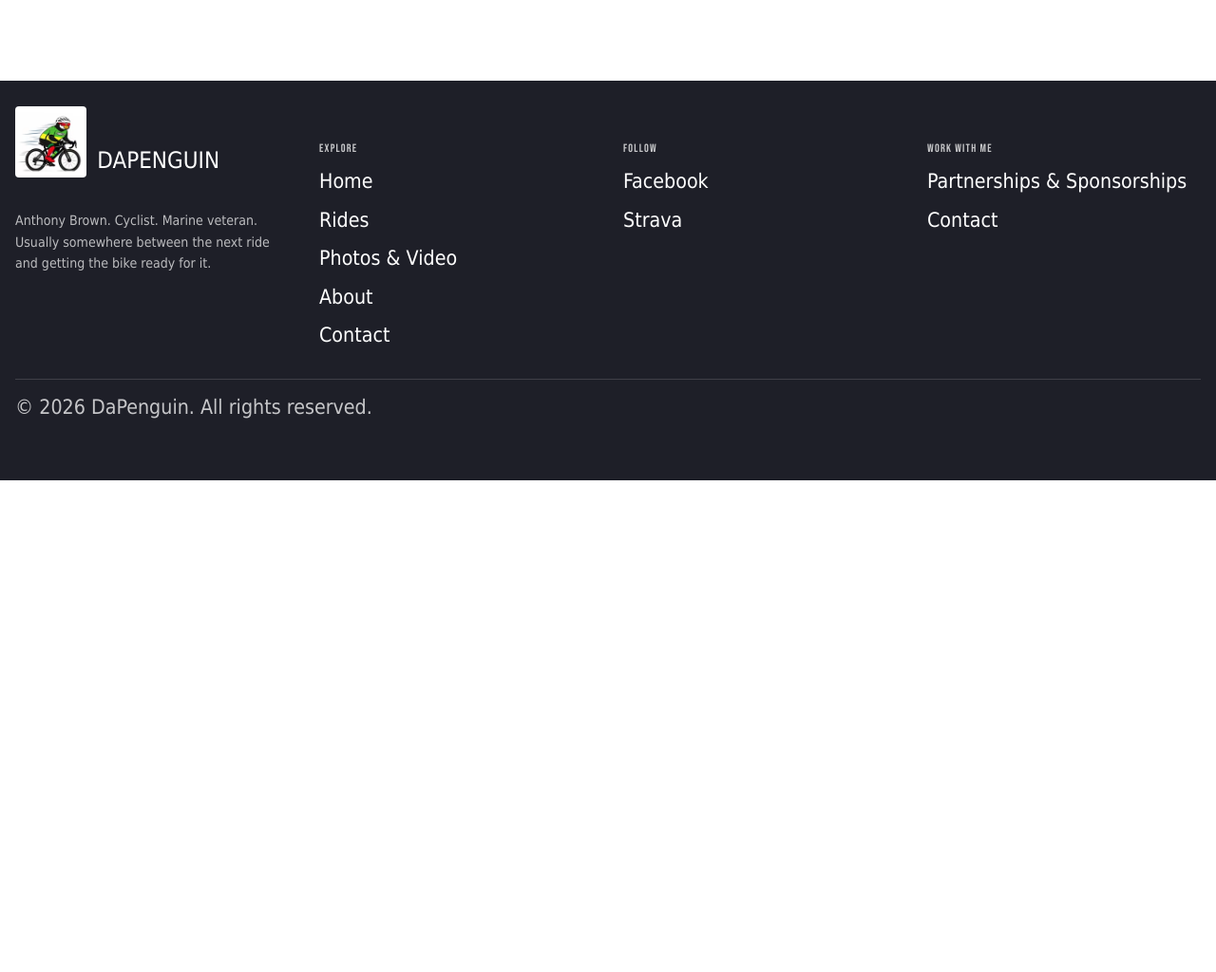
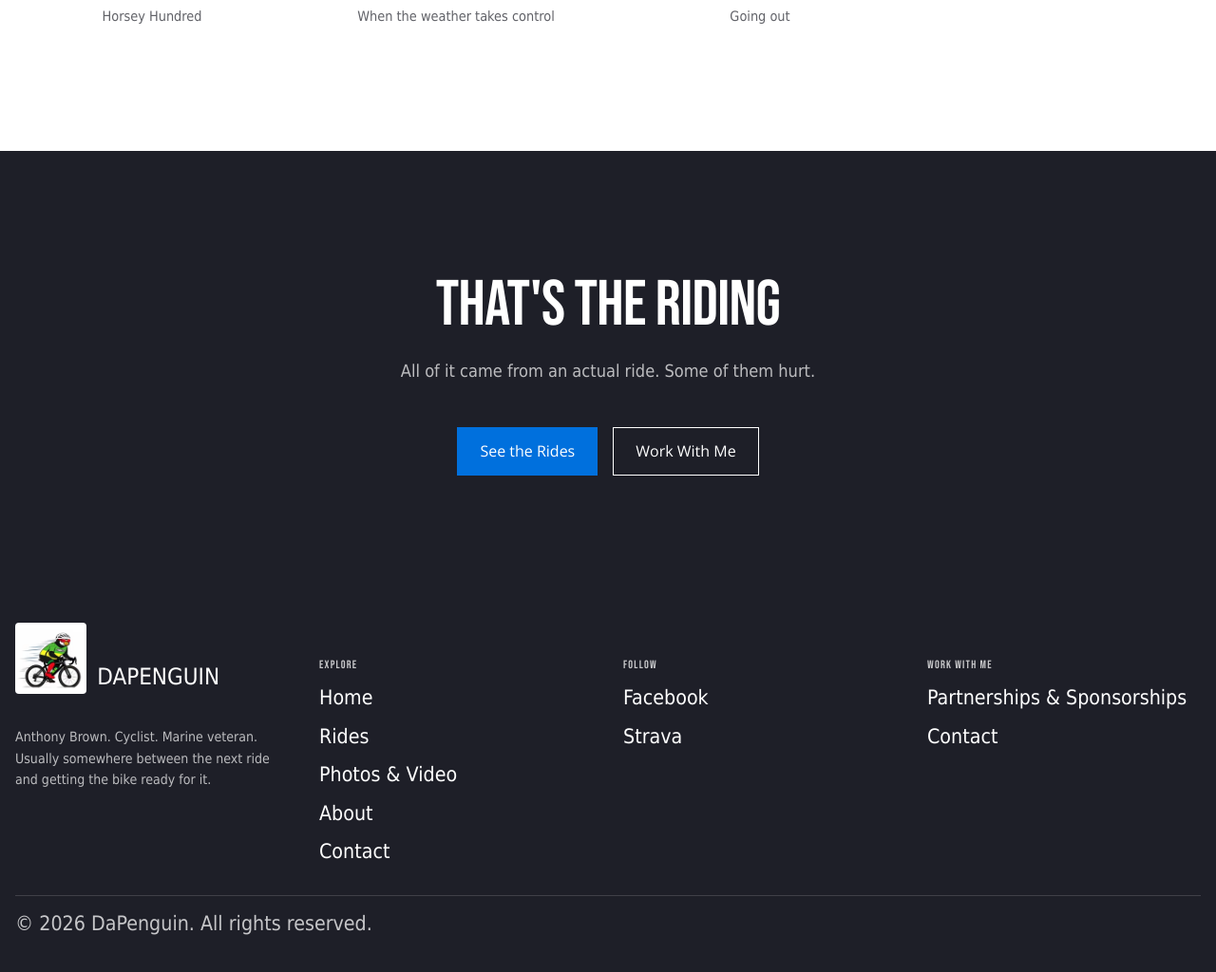
Before and after one commit to DaPenguin-Cycling/keep-riding, a Jekyll site: the page built from portfolio.html, in a window 1280 px wide and 1400 px high, scrolled down 6362 px, cut to the strip 350-1374 px from the top of the window. Shown: the whole strip at 95% size. Built offline with Jekyll 4.4.1, drawn with Linux system fonts in a browser that asks for light colours; before the commit the page ends 7218 px from its top, so only the background shows below that; some of the changed text lies outside the part shown.

Commit message:
Give the other four pages somewhere to go
The home page got a CTA review; the rest had not had one. Measuring every
body link against scroll depth on a phone turned up three pages where there
was effectively nothing to act on.

Photos & Video was the worst by a distance. Fourteen phone screens, and every
link in the body was a <video> download fallback — markup that only surfaces
when playback fails. Somebody who watched all seven clips reached the footer
having never been offered anything. It now has a link out after the events
gallery and a closing section, and the first real call to action moved from
screen 13.4 to screen 1.8.

The gallery itself was half the problem. Eight photographs at full width ran
to about eight screens; two up at 375px they are 156px squares and the page
is 12.2 screens instead of 14.6. A gallery also simply reads better as a grid
than as a stack scrolled one photo at a time. The video grid stays one column
on purpose — those are 9:16 clips meant to be watched, and 156px is too small
for that, so long is the right answer there. Their `sizes` attributes were
corrected to match: they claimed 100vw at phone width and now render at half.

Work With Me is the page that exists to start a conversation and carried a
single link, nearly three screens down. It now asks at the top as well.

About had both its links in the final section, so the first four screens had
nothing. One link now sits where the text has just finished describing the
riding, which is where somebody might want to go and see it.

Also fixed on About: the h1 read "I'm Anthony.DaPenguin came later." in its
text content — invisible on screen, but that run-together string is what a
crawler extracts. Same missing space as the home page h1 had.

Verified on a 375px viewport: every page now offers something within 2.4
screens, and all seven still report zero axe findings.

Co-Authored-By: Claude Opus 5 <noreply@anthropic.com>

```diff
--- a/css/site.css
+++ b/css/site.css
@@ -227,9 +227,19 @@
   }
 }
 
+/* Deliberately NOT collapsing the photo grid to one column on a phone.
+   Eight full-width photographs ran to roughly eight screens, which is a lot
+   of scrolling to reach anything else on the page — and a gallery reads
+   better as a grid of thumbnails than as a stack you scroll through one at a
+   time. Two up at 375px gives ~160px squares, the same size the home page
+   hero now uses.
+
+   The video grid below is the opposite case and stays one column: these are
+   9:16 clips meant to be watched, and 160px wide is too small for that. Long
+   is the right answer there. */
 @media screen and (max-width: 479px) {
   .photo-grid {
-    grid-template-columns: 1fr;
+    grid-template-columns: repeat(2, 1fr);
   }
 }
 
--- a/portfolio.html
+++ b/portfolio.html
@@ -30,29 +30,38 @@ description: Ride photos, event footage, cycling travel, and moments from Anthon
     </div>
     <div class="photo-grid">
       <figure>
-        <div class="image-ratio_1x1"><img width="640" height="640" src="{{ '/images/DSC00152.webp' | relative_url }}" loading="lazy" srcset="{{ '/images/DSC00152-p-500.webp' | relative_url }} 500w, {{ '/images/DSC00152.webp' | relative_url }} 640w" sizes="(max-width: 479px) 100vw, (max-width: 767px) 50vw, 33vw" alt="Anthony Brown at the start line of the Redbud Ride, riders gathered behind him" class="image_cover"></div>
+        <div class="image-ratio_1x1"><img width="640" height="640" src="{{ '/images/DSC00152.webp' | relative_url }}" loading="lazy" srcset="{{ '/images/DSC00152-p-500.webp' | relative_url }} 500w, {{ '/images/DSC00152.webp' | relative_url }} 640w" sizes="(max-width: 767px) 50vw, 33vw" alt="Anthony Brown at the start line of the Redbud Ride, riders gathered behind him" class="image_cover"></div>
       </figure>
       <figure>
-        <div class="image-ratio_1x1"><img width="640" height="480" src="{{ '/images/IMG_0712.webp' | relative_url }}" loading="lazy" srcset="{{ '/images/IMG_0712-p-500.webp' | relative_url }} 500w, {{ '/images/IMG_0712.webp' | relative_url }} 640w" sizes="(max-width: 479px) 100vw, (max-width: 767px) 50vw, 33vw" alt="Anthony Brown riding through the finish arch at the Redbud Ride in London, Kentucky" class="image_cover"></div>
+        <div class="image-ratio_1x1"><img width="640" height="480" src="{{ '/images/IMG_0712.webp' | relative_url }}" loading="lazy" srcset="{{ '/images/IMG_0712-p-500.webp' | relative_url }} 500w, {{ '/images/IMG_0712.webp' | relative_url }} 640w" sizes="(max-width: 767px) 50vw, 33vw" alt="Anthony Brown riding through the finish arch at the Redbud Ride in London, Kentucky" class="image_cover"></div>
       </figure>
       <figure>
-        <div class="image-ratio_1x1"><img width="640" height="480" src="{{ '/images/DSC00145.avif' | relative_url }}" loading="lazy" sizes="(max-width: 479px) 100vw, (max-width: 767px) 50vw, 33vw" alt="Anthony Brown with his Lynskey titanium bike before the start of the Redbud Ride" class="image_cover"></div>
+        <div class="image-ratio_1x1"><img width="640" height="480" src="{{ '/images/DSC00145.avif' | relative_url }}" loading="lazy" sizes="(max-width: 767px) 50vw, 33vw" alt="Anthony Brown with his Lynskey titanium bike before the start of the Redbud Ride" class="image_cover"></div>
       </figure>
       <figure>
-        <div class="image-ratio_1x1"><img width="640" height="480" src="{{ '/images/DSC00143.avif' | relative_url }}" loading="lazy" srcset="{{ '/images/DSC00143-p-500.avif' | relative_url }} 500w, {{ '/images/DSC00143.avif' | relative_url }} 640w" sizes="(max-width: 479px) 100vw, (max-width: 767px) 50vw, 33vw" alt="Anthony Brown getting ready beside the car before the Redbud Ride" class="image_cover"></div>
+        <div class="image-ratio_1x1"><img width="640" height="480" src="{{ '/images/DSC00143.avif' | relative_url }}" loading="lazy" srcset="{{ '/images/DSC00143-p-500.avif' | relative_url }} 500w, {{ '/images/DSC00143.avif' | relative_url }} 640w" sizes="(max-width: 767px) 50vw, 33vw" alt="Anthony Brown getting ready beside the car before the Redbud Ride" class="image_cover"></div>
       </figure>
       <figure>
-        <div class="image-ratio_1x1"><img width="640" height="480" src="{{ '/images/DSC00144.avif' | relative_url }}" loading="lazy" sizes="(max-width: 479px) 100vw, (max-width: 767px) 50vw, 33vw" alt="Bottles and frame bag on the Lynskey titanium frame before the Redbud Ride" class="image_cover"></div>
+        <div class="image-ratio_1x1"><img width="640" height="480" src="{{ '/images/DSC00144.avif' | relative_url }}" loading="lazy" sizes="(max-width: 767px) 50vw, 33vw" alt="Bottles and frame bag on the Lynskey titanium frame before the Redbud Ride" class="image_cover"></div>
       </figure>
       <figure>
-        <div class="image-ratio_1x1"><img width="607" height="640" src="{{ '/images/IMG_0040.jpeg' | relative_url }}" loading="lazy" sizes="(max-width: 479px) 100vw, (max-width: 767px) 50vw, 33vw" alt="Anthony Brown riding through the finish arch at the Limestone Cycling Tour" class="image_cover"></div>
+        <div class="image-ratio_1x1"><img width="607" height="640" src="{{ '/images/IMG_0040.jpeg' | relative_url }}" loading="lazy" sizes="(max-width: 767px) 50vw, 33vw" alt="Anthony Brown riding through the finish arch at the Limestone Cycling Tour" class="image_cover"></div>
       </figure>
       <figure>
-        <div class="image-ratio_1x1"><img width="1200" height="900" src="{{ '/images/horsey-hundred.avif' | relative_url }}" loading="lazy" srcset="{{ '/images/horsey-hundred-p-500.avif' | relative_url }} 500w, {{ '/images/horsey-hundred.avif' | relative_url }} 1200w" sizes="(max-width: 479px) 100vw, (max-width: 767px) 50vw, 33vw" alt="Anthony Brown riding away from the camera at the Horsey Hundred in a Kentucky Cycling Challenge jersey" class="image_cover"></div>
+        <div class="image-ratio_1x1"><img width="1200" height="900" src="{{ '/images/horsey-hundred.avif' | relative_url }}" loading="lazy" srcset="{{ '/images/horsey-hundred-p-500.avif' | relative_url }} 500w, {{ '/images/horsey-hundred.avif' | relative_url }} 1200w" sizes="(max-width: 767px) 50vw, 33vw" alt="Anthony Brown riding away from the camera at the Horsey Hundred in a Kentucky Cycling Challenge jersey" class="image_cover"></div>
       </figure>
       <figure>
-        <div class="image-ratio_1x1"><img width="640" height="480" src="{{ '/images/DSC00141.avif' | relative_url }}" loading="lazy" sizes="(max-width: 479px) 100vw, (max-width: 767px) 50vw, 33vw" alt="Close-up of the cassette and rear derailleur, bike loaded on the car before the Redbud Ride" class="image_cover"></div>
+        <div class="image-ratio_1x1"><img width="640" height="480" src="{{ '/images/DSC00141.avif' | relative_url }}" loading="lazy" sizes="(max-width: 479px) 50vw, (max-width: 767px) 50vw, 33vw" alt="Close-up of the cassette and rear derailleur, bike loaded on the car before the Redbud Ride" class="image_cover"></div>
       </figure>
+    </div>
+    {%- comment -%}
+      A way out part-way down. This page is the longest on the site and every
+      link in it used to be a <video> download fallback, so the first real one
+      sat thirteen screens in. These photographs are all from events, so the
+      rides they came from are the obvious place to offer next.
+    {%- endcomment -%}
+    <div class="button-group margin-top_medium">
+      <a href="{{ '/event.html' | relative_url }}" class="text-link is-secondary is-xlarge">See the rides these came from</a>
     </div>
   </div>
 </section>
@@ -154,6 +163,28 @@ description: Ride photos, event footage, cycling travel, and moments from Anthon
 </section>
 
 {%- comment -%}
+  The page ran to fourteen phone screens without a single call to action —
+  every link in the body was a <video> download fallback, which only appears
+  when playback fails. Somebody who watched all seven clips reached the footer
+  with nothing asked of them. This closes it the same way the home page does:
+  the rides the footage came from, then the ask.
+{%- endcomment -%}
+<section class="section is-inverse">
+  <div class="container is-small">
+    <div class="header is-align-center margin-bottom_none">
+      <h2 class="heading_primary">That's the riding</h2>
+      <div class="subheading rich-text w-richtext">
+        <p>All of it came from an actual ride. Some of them hurt.</p>
+      </div>
+      <div class="button-group">
+        <a href="{{ '/event.html' | relative_url }}" class="button on-inverse w-button">See the Rides</a>
+        <a href="{{ '/work-with-me.html' | relative_url }}" class="button is-secondary on-inverse w-button">Work With Me</a>
+      </div>
+    </div>
+  </div>
+</section>
+
+{%- comment -%}
   "On the Road" is still held back: the only non-event riding photo in the repo
   is images/insta-profile.webp at 150x150, too small to show. Its approved copy:
 
```
Also changed, not shown: about.html (+16 -1 lines), work-with-me.html (+9 -0 lines).
